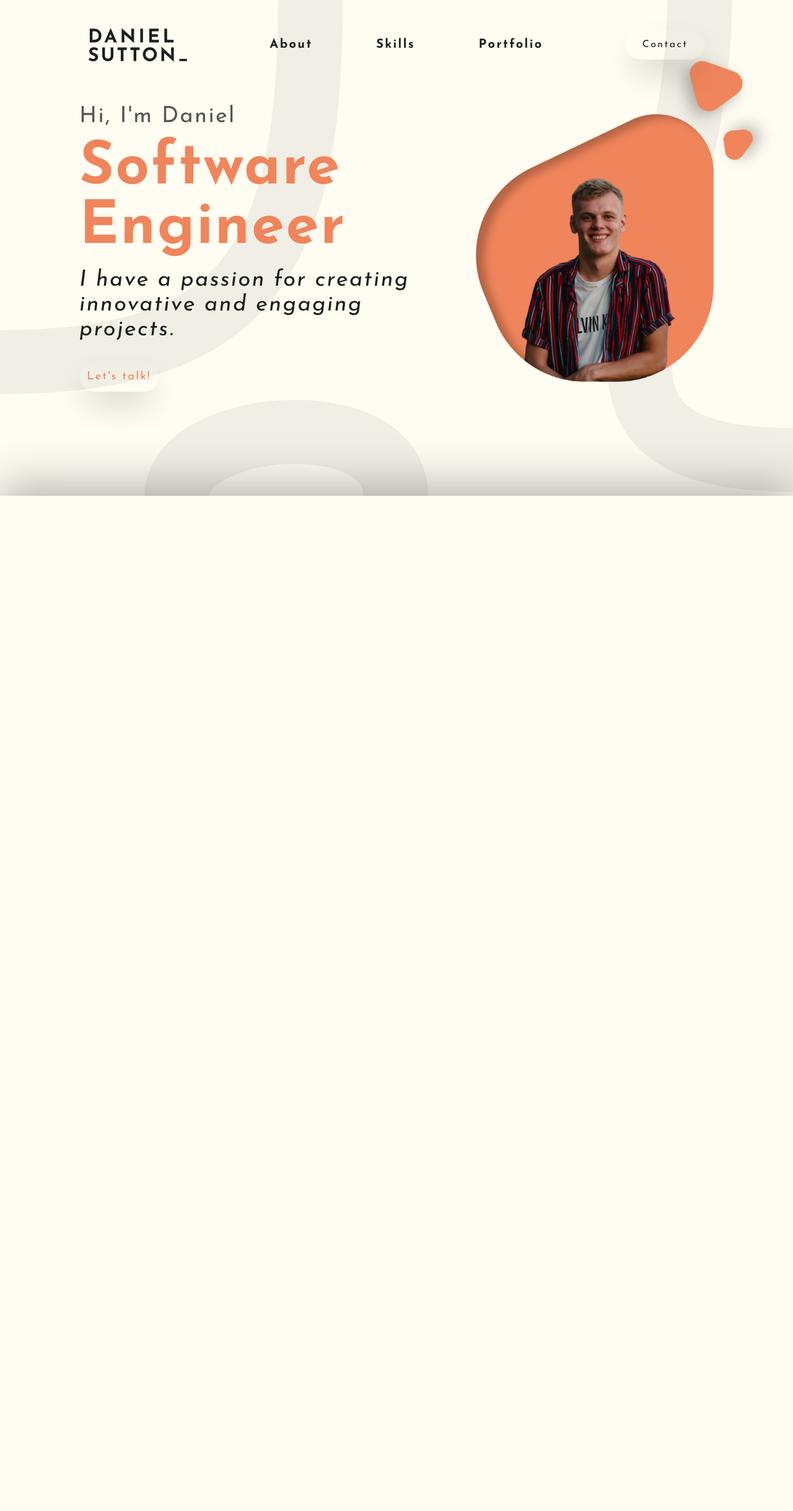
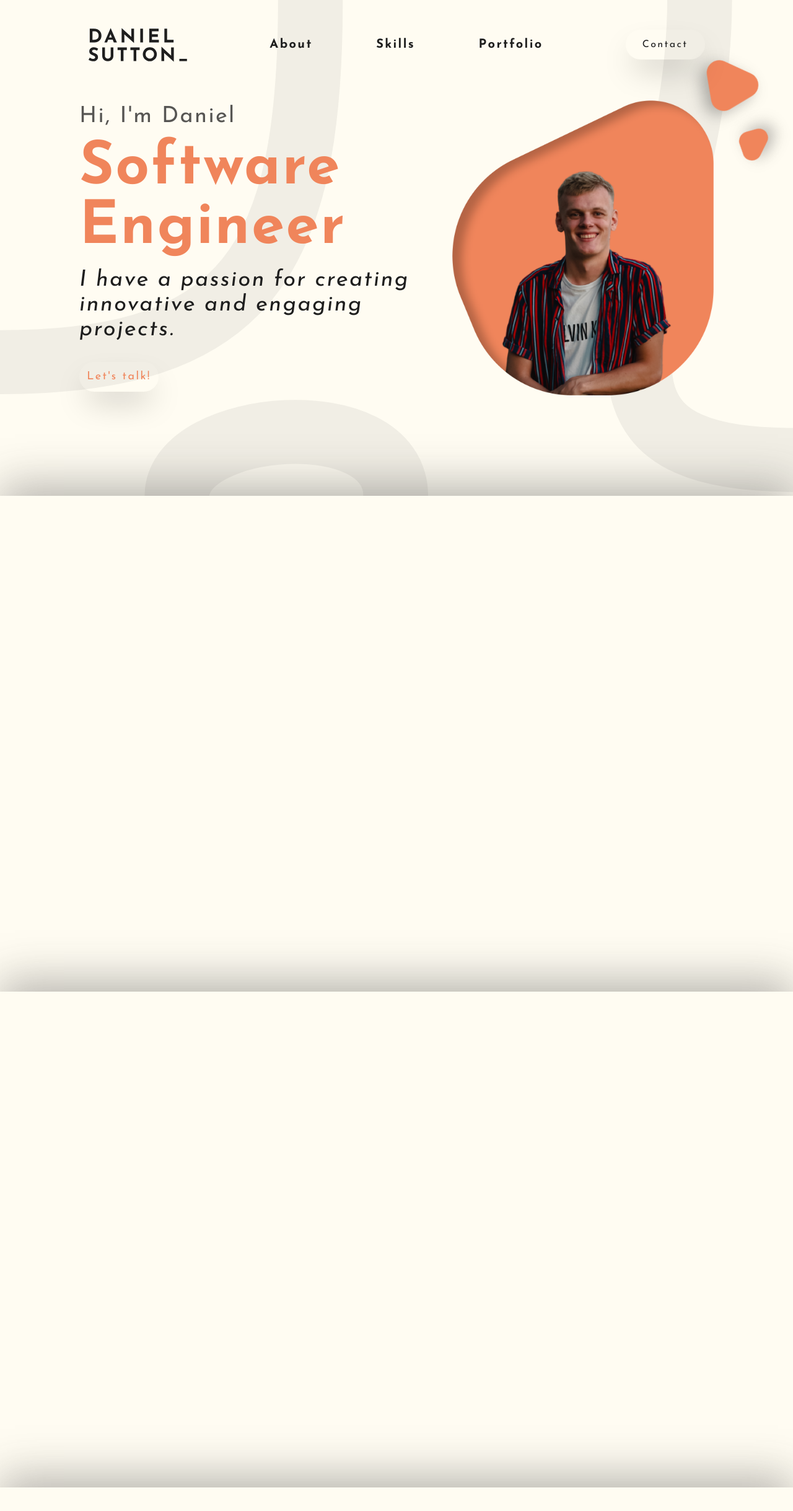
Before and after one commit to Terrell-byte/danielterrellsutton.com, a Svelte app in the folder core/: page / in a window 1280 px wide. Shown: the top 2438 px of the page at 62% size. Before the commit the page ends 1600 px from the top, so only its background shows below. Built offline with nearby package versions, Linux system fonts and the light colour scheme.

Commit message:
minor UI changes

```diff
--- a/core/src/App.svelte
+++ b/core/src/App.svelte
@@ -140,14 +140,14 @@
         <span class="relative text-[#F0855B] group-hover:text-white text-bold ">Let's talk!</span>
       </button>
     </div>
-    <img class="w-[30%] mr-[10%]" src={profile} alt="profile" />
+    <img class="w-[33%] mr-[10%]" src={profile} alt="profile" />
   </div>
-  <div class="absolute top-0 right-0 mt-[7%] mr-[7%] rotate-clockwise">
+  <div class="absolute top-0 right-0 mt-[7%] mr-[5%] rotate-clockwise">
     <svg class="w-20 h-auto e-shadow" width="177" height="183" viewBox="0 0 177 183" fill="none" xmlns="http://www.w3.org/2000/svg">
       <path d="M19.9324 67.0753L105.796 8.35978C135.662 -12.0637 176.197 9.32337 176.197 45.5053V137.928C176.197 169.64 144.272 191.404 114.753 179.816L28.8896 146.109C-4.73571 132.909 -9.88593 87.4658 19.9324 67.0753Z" fill="#F0855B"/>
     </svg>
   </div>
-  <div class="absolute top-0 right-0 mt-[16%] mr-[5%] rotate-counterclockwise">
+  <div class="absolute top-0 right-0 mt-[16%] mr-[3%] rotate-counterclockwise">
     <svg class="w-12 h-auto e-shadow" width="67" height="73" viewBox="0 0 67 73" fill="none" xmlns="http://www.w3.org/2000/svg">
       <path d="M26.5143 1.29635L50.7212 7.43994C62.3422 10.3893 69.0688 22.905 65.3635 34.6837L58.2807 57.1997C52.8335 74.5161 30.2765 77.3837 21.045 61.9335L3.92087 33.2739C-5.78567 17.0287 8.55095 -3.26264 26.5143 1.29635Z" fill="#F0855B"/>
       </svg>
@@ -160,3 +160,11 @@
 <section class="w-full h-screen bg-[#FFFCF2] shadow-top">
   <!-- Add content for the second section here -->
 </section>
+<!--Skills-->
+<section class="w-full h-screen bg-[#FFFCF2] shadow-top">
+  <!-- Add content for the second section here -->
+</section>
+<!--Contact-->
+<section class="w-full h-screen bg-[#FFFCF2] shadow-top">
+  <!-- Add content for the second section here -->
+</section>
```
